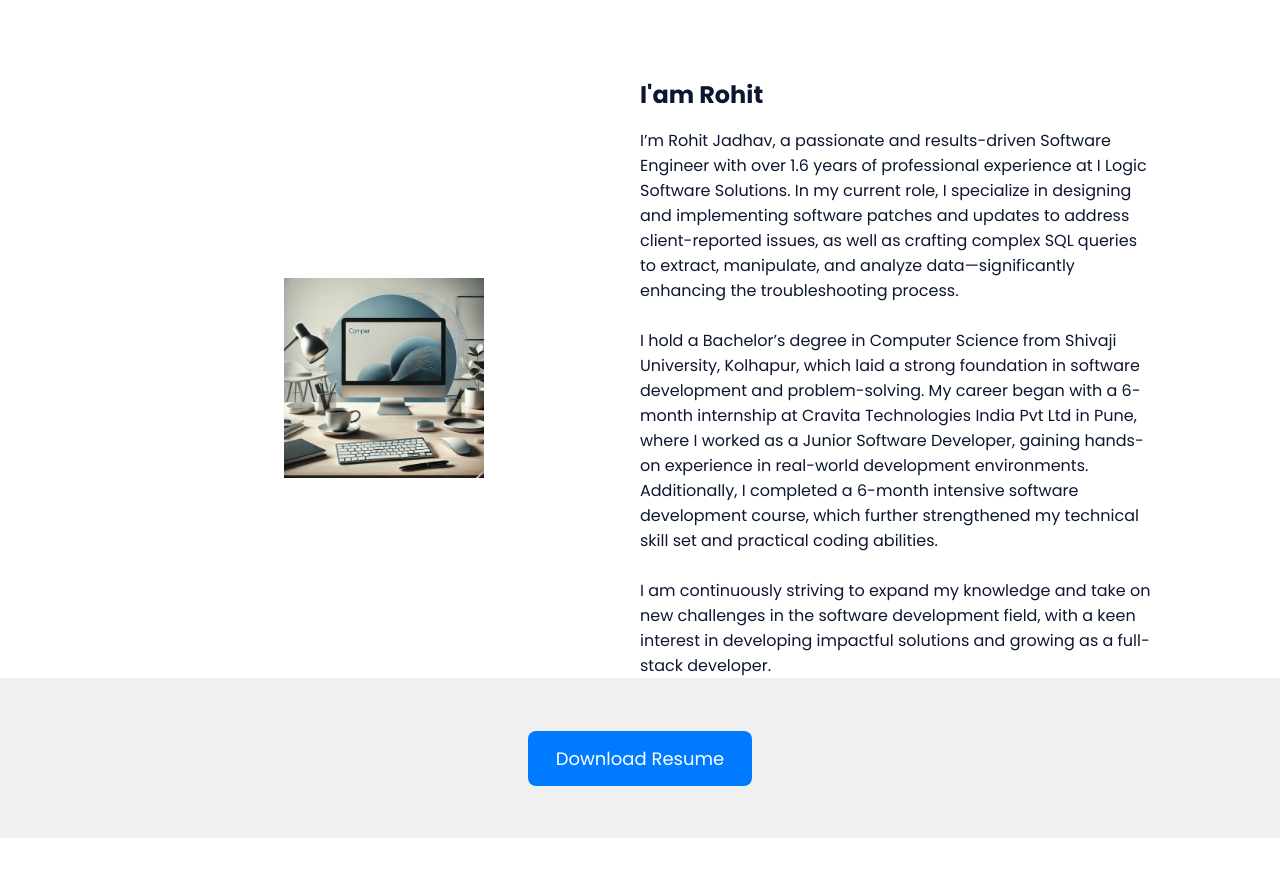
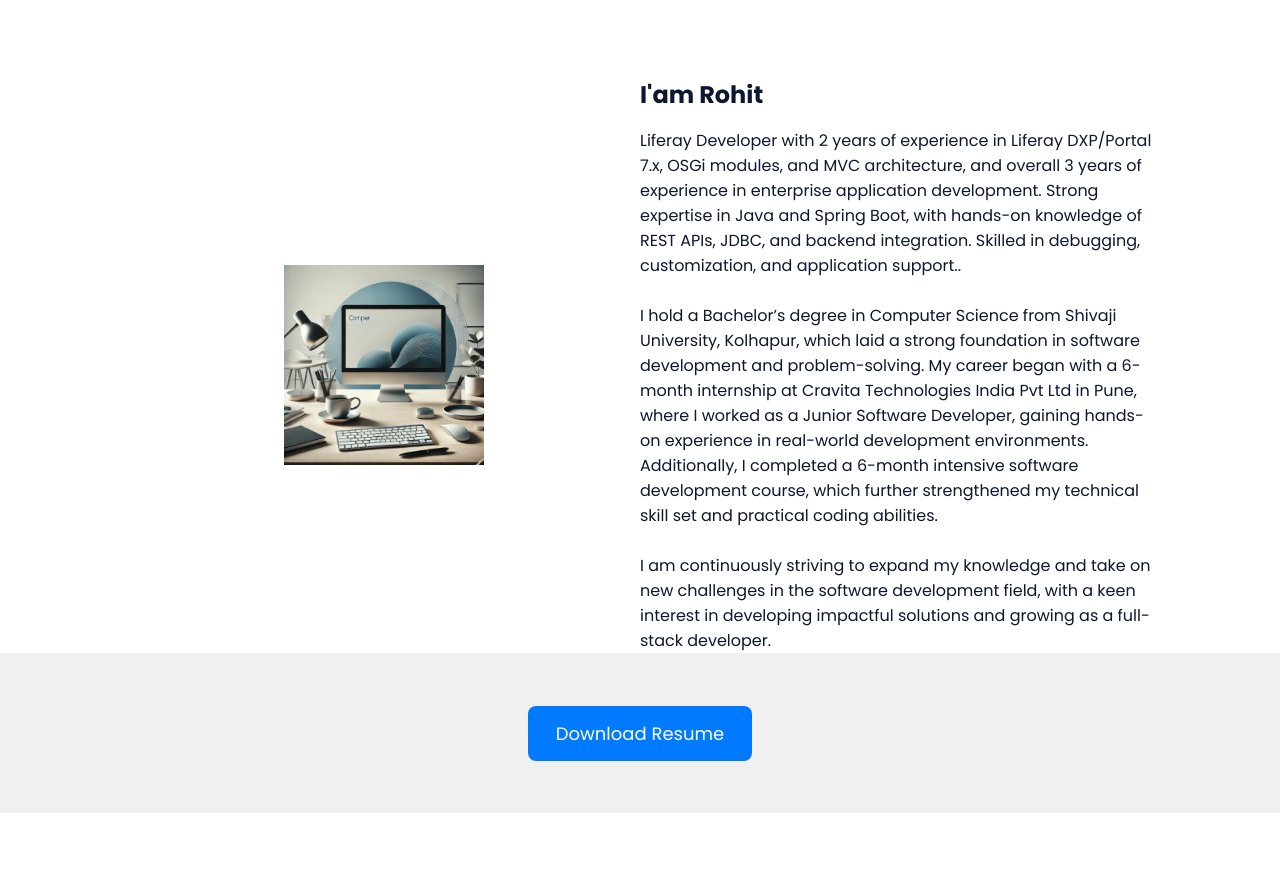
Before and after one commit to EmbedCode-Tech/myportfolio, a plain HTML site: page index.html in a window 1280 px wide. Shown: the part 847-1723 px from the top of the page. Drawn offline with nearby package versions, Linux system fonts and the light colour scheme.

Commit message:
Update index.html

```diff
--- a/index.html
+++ b/index.html
@@ -74,7 +74,7 @@
 
                     <div>
                         <h2 class="about__subtitle">I'am Rohit</h2>
-                        <p class="about__text">I’m Rohit Jadhav, a passionate and results-driven Software Engineer with over 1.6 years of professional experience at I Logic Software Solutions. In my current role, I specialize in designing and implementing software patches and updates to address client-reported issues, as well as crafting complex SQL queries to extract, manipulate, and analyze data—significantly enhancing the troubleshooting process.<br><br>
+                        <p class="about__text">Liferay Developer with 2 years of experience in Liferay DXP/Portal 7.x, OSGi modules, and MVC architecture, and overall 3 years of experience in enterprise application development. Strong expertise in Java and Spring Boot, with hands-on knowledge of REST APIs, JDBC, and backend integration. Skilled in debugging, customization, and application support..<br><br>
 
 I hold a Bachelor’s degree in Computer Science from Shivaji University, Kolhapur, which laid a strong foundation in software development and problem-solving. My career began with a 6-month internship at Cravita Technologies India Pvt Ltd in Pune, where I worked as a Junior Software Developer, gaining hands-on experience in real-world development environments. Additionally, I completed a 6-month intensive software development course, which further strengthened my technical skill set and practical coding abilities.<br><br>
 
```
